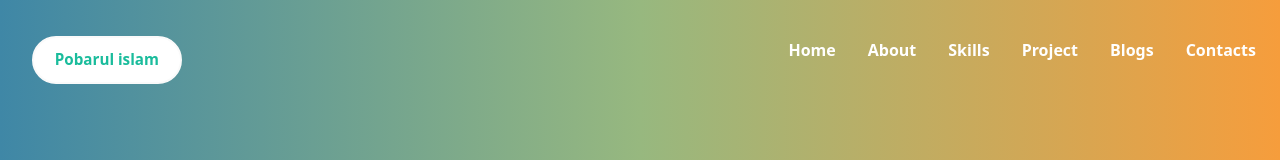
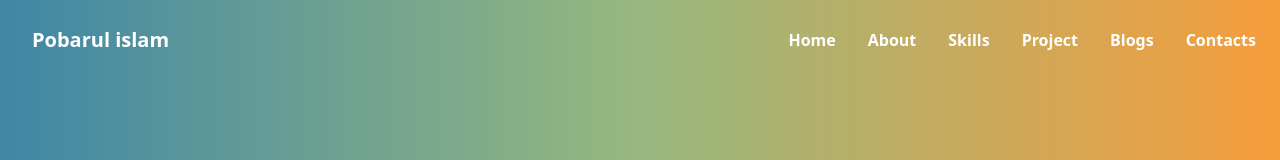
Before and after one commit to Pobarul-islam/portfolio-by-react, a React (Create React App) app: page / in a window 1280 px wide. Shown: the top 160 px of the page. Built offline with nearby package versions, Linux system fonts and the light colour scheme.

Commit message:
logo changed

```diff
--- a/src/Components/Navbar/Navbar.js
+++ b/src/Components/Navbar/Navbar.js
@@ -22,7 +22,7 @@ const Navbar = () => {
             {menuItems}
             </ul>
     </div>
-   <Link to="/"> <a class="btn btn-ghost normal-case text-xl text-black">Pobarul islam</a></Link>
+   <Link to="/"> <a class="text-white normal-case text-xl font-bold text-black">Pobarul islam</a></Link>
   </div>
   <div class="navbar-center hidden text-white lg:flex">
    <ul className="menu menu-horizontal p-0">
```
